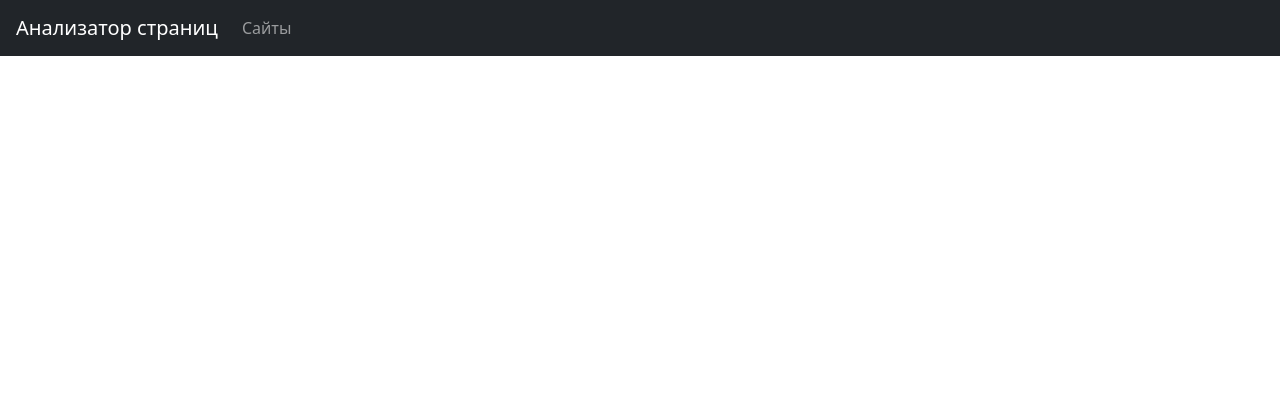
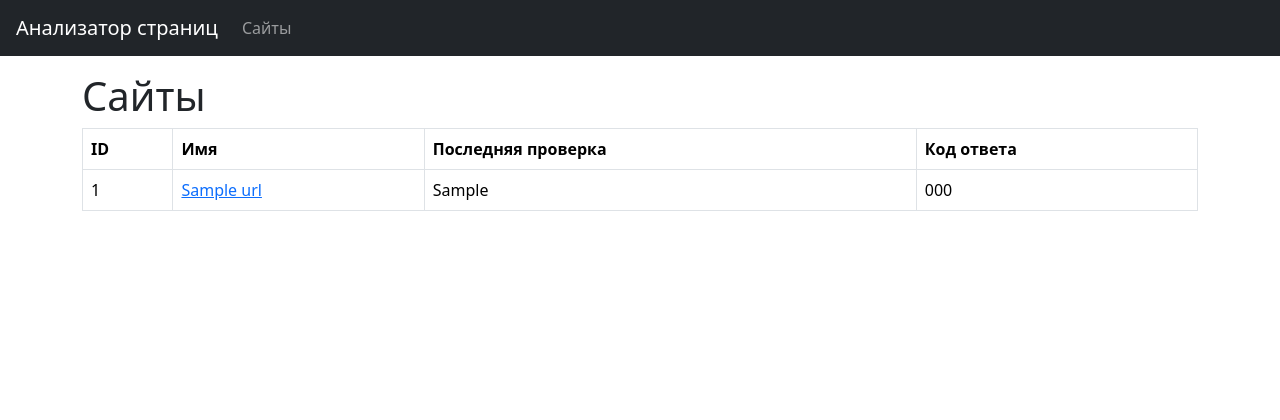
Before and after one commit to VadimTopilskiy/SEO-Page-Analyzer, a Python web app: template page_analyzer/templates/urls.html in a window 1280 px wide. Shown: the top 420 px of the page. Run offline with Jinja, Linux system fonts and the light colour scheme; the template is opened without the code that fills it: most values are stand-ins (such as "Sample title", 1, 10 or a date in 2020).

Commit message:
upgrate project

```diff
--- /dev/null
+++ b/page_analyzer/constants.py
@@ -0,0 +1,4 @@
+URL_EXISTS = 'Provided URL already exists'
+URL_TOO_LONG = 'Provided URL length is too long'
+URL_INVALID = 'Provided URL is invalid'
+URL_NOT_FOUND = 'Provided URL is empty'
--- a/page_analyzer/templates/url.html
+++ b/page_analyzer/templates/url.html
@@ -57,3 +57,4 @@
         </tbody>
     </table>
 </div>
+{% endblock %}
--- a/page_analyzer/templates/urls.html
+++ b/page_analyzer/templates/urls.html
@@ -1,9 +1,13 @@
 {% extends 'layout.html' %}
 
-{% block input %}
+{% block title %}
+    Анализатор страниц - Сайты
+{% endblock %}
+
+{% block main %}
 <h1>Сайты</h1>
 <div class="table-responsive">
-    <table class="table table-bordered table-hover text-nowrap" data-test="checks">
+    <table class="table table-bordered table-hover text-nowrap" data-test="urls">
         <tbody>
             <tr>
                 <th>ID</th>
```
